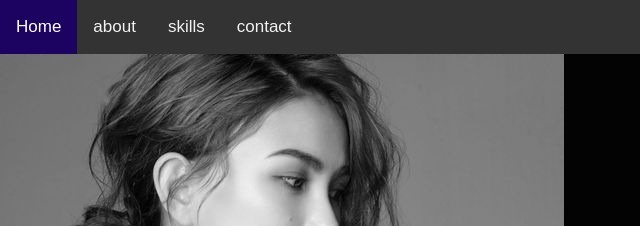
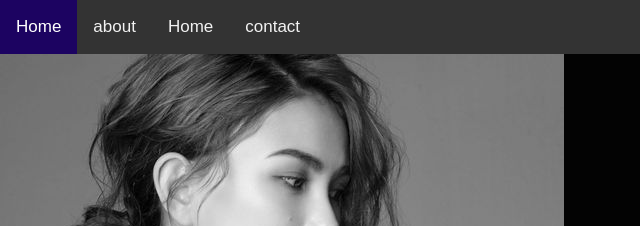
Before and after one commit to mithunamithu/mithuna, a plain HTML site: page index.html in a window 1280 px wide. Shown: the top 226 px of the page, 0-640 px from the left. Drawn offline with nearby package versions, Linux system fonts and the light colour scheme; a web font is replaced by a local one.

Commit message:
skills home

```diff
--- a/index.html
+++ b/index.html
@@ -15,7 +15,7 @@
     <div class="topnav">
       <a class="active" href="#home">Home</a>
       <a href="#news">about</a>
-      <a href="#contact">skills</a>
+      <a href="#contact">Home</a>
       <a href="#about">contact</a>
     </div>
     <div class="my">
```
